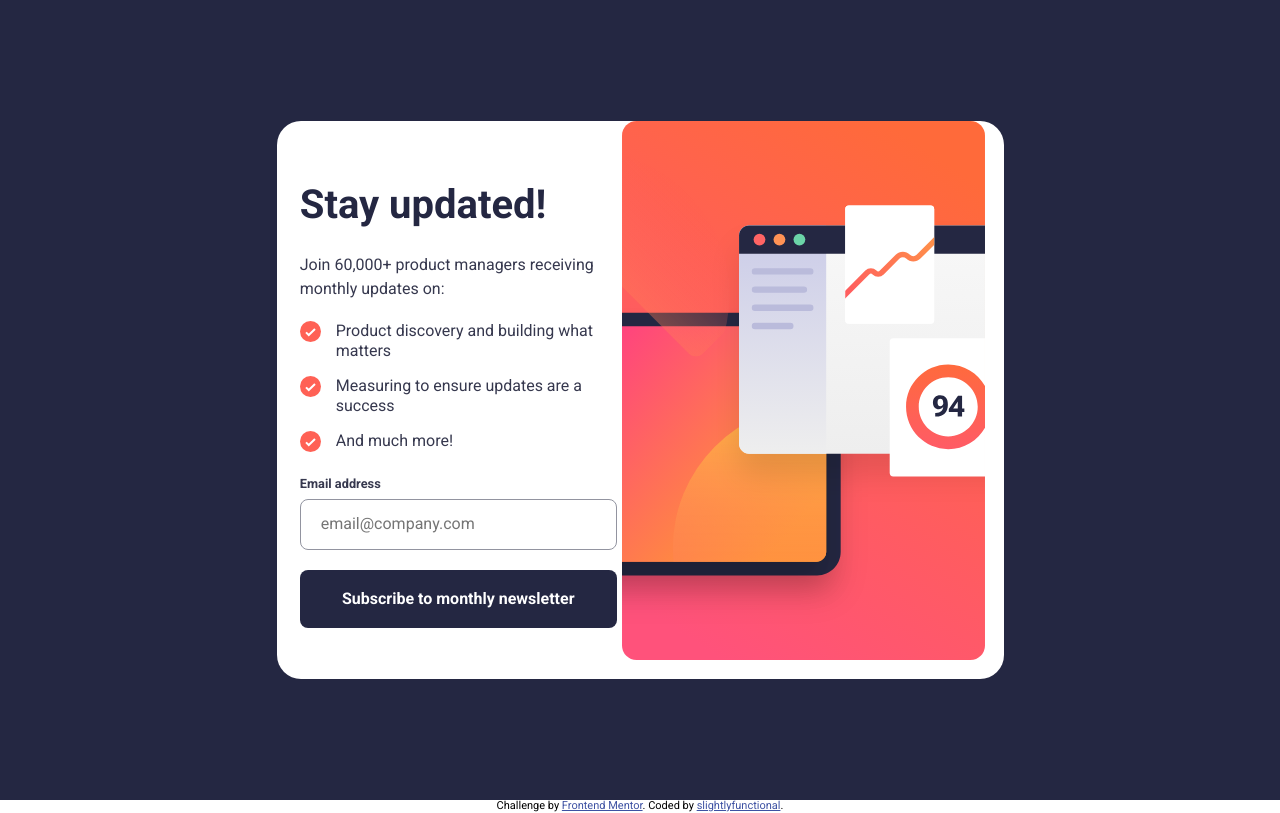
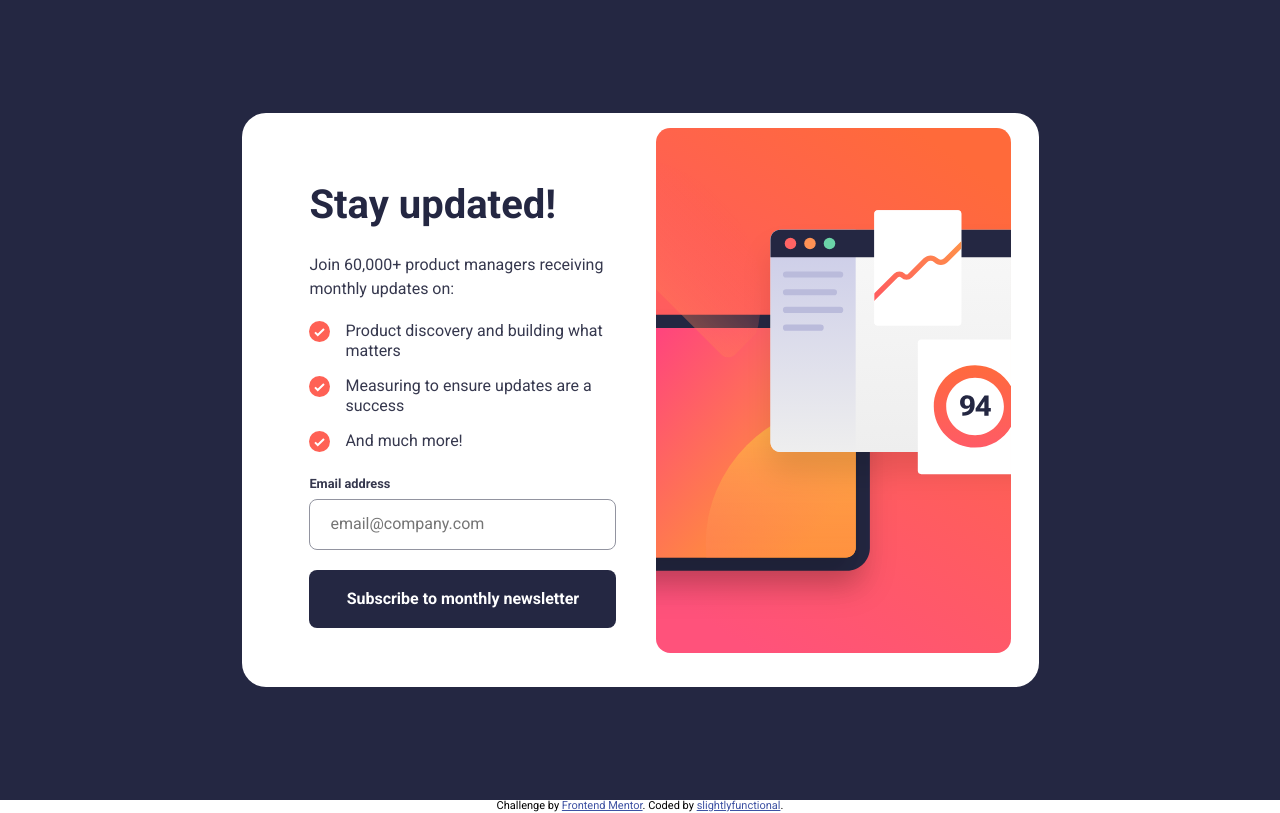
Before and after one commit to alexl8819/newsletter-sign-up-with-success-message, a Vue app: page / in a window 1280 px wide. Built offline with nearby package versions, Linux system fonts and the light colour scheme.

Commit message:
add initial styling for desktop viewports for SignUp component

```diff
--- a/src/components/SignUp.vue
+++ b/src/components/SignUp.vue
@@ -157,11 +157,21 @@
   @media screen and (width >= 1024px) {
     .newsletter__signup {
       flex-direction: row-reverse;
+      padding: 15px 5px;
       max-width: 72rem;
     }
 
+    .newsletter__content {
+      width: 55%;
+    }
+
     .newsletter__illustration, .newsletter__content {
-      width: 50%;
+      width: 45%
+    }
+
+    .newsletter__content {
+      margin: 0 30px;
+      padding: 10px;
     }
   }
 </style>
```
